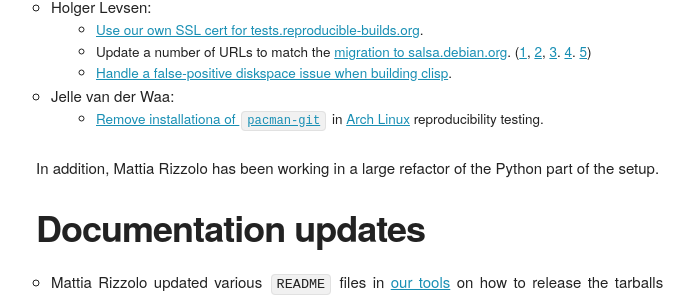
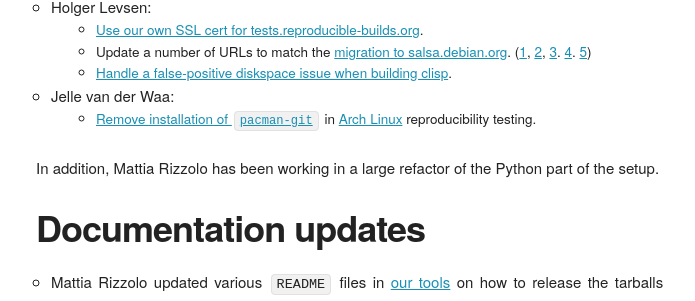
Before and after one commit to prototypefund/reproducible-website, a Jekyll site: the page built from _blog/posts/163.md, in a window 1280 px wide and 900 px high, scrolled down 1532 px. Shown: the part 151-452 px from the top of the window, without its empty margins (124-819 px from the left). Built offline with Jekyll 4.4.1, drawn with Linux system fonts in a browser that asks for light colours; some web fonts are replaced.

Commit message:
163: fix typo
Signed-off-by: Holger Levsen <holger@layer-acht.org>

```diff
--- a/_blog/posts/163.md
+++ b/_blog/posts/163.md
@@ -49,7 +49,7 @@ There were a number of changes to our [Jenkins](https://jenkins.io/)-based testi
     * Update a number of URLs to match the [migration to salsa.debian.org](https://wiki.debian.org/Salsa/AliothMigration). ([1](https://salsa.debian.org/qa/jenkins.debian.net/commit/f9777bdd), [2](https://salsa.debian.org/qa/jenkins.debian.net/commit/93970226), [3](https://salsa.debian.org/qa/jenkins.debian.net/commit/b6b60b84). [4](https://salsa.debian.org/qa/jenkins.debian.net/commit/f613997e). [5](https://salsa.debian.org/qa/jenkins.debian.net/commit/533f17f2))
     * [Handle a false-positive diskspace issue when building clisp](https://salsa.debian.org/qa/jenkins.debian.net/commit/e23f278d).
 * Jelle van der Waa:
-    * [Remove installationa of `pacman-git`](https://salsa.debian.org/qa/jenkins.debian.net/commit/c414ae7f) in [Arch Linux](https://www.archlinux.org/) reproducibility testing.
+    * [Remove installation of `pacman-git`](https://salsa.debian.org/qa/jenkins.debian.net/commit/c414ae7f) in [Arch Linux](https://www.archlinux.org/) reproducibility testing.
 
 In addition, Mattia Rizzolo has been working in a large refactor of the Python part of the setup.
 
```
